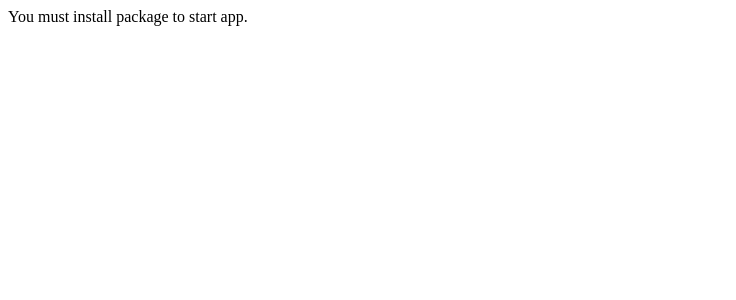
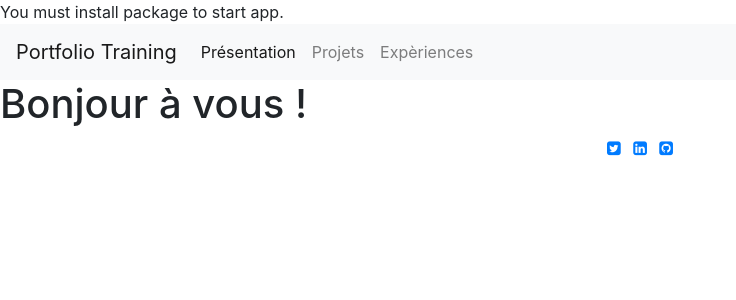
Before and after one commit to romainbourre/php_portfolio_subject, a PHP site: page / in a window 1280 px wide. Shown: the top 300 px of the page, without its empty margins (0-736 px from the left). Run offline with PHP 8.4, Linux system fonts and the light colour scheme.

Commit message:
Mise en place de la structure

```diff
--- a/public/index.php
+++ b/public/index.php
@@ -1 +1,26 @@
 <?php if (!@include_once('../vendor/autoload.php')) echo "You must install package to start app.";
+
+
+
+if (!empty($_GET['page'])) {
+    $page = trim($_GET['page']);
+}
+else {
+    $page = 'presentation';
+}
+$templateName = '';
+
+if ($page == 'projets') {
+    $templateName = 'projets';
+}
+else if ($page == 'experience') {
+    $templateName = 'experience';
+}
+else if ($page == 'presentation') {
+
+    $templateName = 'presentation';
+}
+
+require __DIR__.'/../src/templates/header.tpl.php';
+require __DIR__.'/../src/templates/'.$templateName.'.tpl.php';
+require __DIR__.'/../src/templates/footer.tpl.php';
--- /dev/null
+++ b/src/templates/experience.tpl.php
@@ -0,0 +1,3 @@
+<h1>
+    Mes expériences !
+</h1>
--- /dev/null
+++ b/src/templates/footer.tpl.php
@@ -0,0 +1,30 @@
+<footer>
+
+    <!-- Je crée une nouvelle ligne dans ma grille virtuelle: https://getbootstrap.com/docs/4.1/layout/grid/
+          Je déclare également que ces elements doivent être centré (flex): https://getbootstrap.com/docs/4.1/utilities/flex/#justify-content
+          ainsi que leur textes: https://getbootstrap.com/docs/4.1/utilities/text/#text-alignment -->
+    <div class="row justify-content-center text-center">
+        <div class="col-6 social-networks">
+            <!-- Je créé une liste: https://getbootstrap.com/docs/4.1/components/list-group/ -->
+            <ul class="list-inline">
+                <li class="list-inline-item"><a href="#"><i class="fa fa-twitter-square"></i></a></li>
+                <li class="list-inline-item"><a href="#"><i class="fa fa-linkedin-square"></i></a></li>
+                <li class="list-inline-item"><a href="#"><i class="fa fa-github-square"></i></a></li>
+            </ul>
+        </div>
+    </div>
+
+</footer>
+
+</div> <!-- /.container -->
+<!-- Optional JavaScript -->
+<!-- jQuery first, then Popper.js, then Bootstrap JS -->
+<script src="https://code.jquery.com/jquery-3.3.1.slim.min.js" integrity="sha384-q8i/X+965DzO0rT7abK41JStQIAqVgRVzpbzo5smXKp4YfRvH+8abtTE1Pi6jizo" crossorigin="anonymous">
+</script>
+<script src="https://cdnjs.cloudflare.com/ajax/libs/popper.js/1.14.3/umd/popper.min.js" integrity="sha384-ZMP7rVo3mIykV+2+9J3UJ46jBk0WLaUAdn689aCwoqbBJiSnjAK/l8WvCWPIPm49" crossorigin="anonymous">
+</script>
+<script src="https://stackpath.bootstrapcdn.com/bootstrap/4.1.1/js/bootstrap.min.js" integrity="sha384-smHYKdLADwkXOn1EmN1qk/HfnUcbVRZyYmZ4qpPea6sjB/pTJ0euyQp0Mk8ck+5T" crossorigin="anonymous">
+</script>
+</body>
+
+</html>
--- /dev/null
+++ b/src/templates/header.tpl.php
@@ -0,0 +1,33 @@
+<!doctype html>
+<html lang="en">
+
+<head>
+  <!-- Required meta tags -->
+  <meta charset="utf-8">
+  <meta name="viewport" content="width=device-width, initial-scale=1, shrink-to-fit=no">
+
+  <!-- Déclaration de notre font -->
+  <link href="https://fonts.googleapis.com/css?family=Open+Sans:300,400,800" rel="stylesheet">
+
+  <!-- Font-Awesome CSS -->
+  <link href="https://maxcdn.bootstrapcdn.com/font-awesome/4.7.0/css/font-awesome.min.css" rel="stylesheet" integrity="sha384-wvfXpqpZZVQGK6TAh5PVlGOfQNHSoD2xbE+QkPxCAFlNEevoEH3Sl0sibVcOQVnN" crossorigin="anonymous">
+
+  <!-- Bootstrap CSS -->
+  <link rel="stylesheet" href="https://stackpath.bootstrapcdn.com/bootstrap/4.1.1/css/bootstrap.min.css"
+    integrity="sha384-WskhaSGFgHYWDcbwN70/dfYBj47jz9qbsMId/iRN3ewGhXQFZCSftd1LZCfmhktB" crossorigin="anonymous">
+
+  <!-- Ma feuille de style pour mon blog -->
+  <link rel="stylesheet" href="./css/blog.css">
+
+  <title>Portfolio Php Training</title>
+</head>
+
+<body>
+
+  <!-- HEADER -->
+  <header>
+    <!-- NAV -->
+<nav>
+    <?php require __DIR__.'/../templates/nav.tpl.php'; ?>
+</nav>
+  </header>
--- /dev/null
+++ b/src/templates/nav.tpl.php
@@ -0,0 +1,20 @@
+<nav class="navbar navbar-expand-lg navbar-light bg-light">
+  <a class="navbar-brand" href="#">Portfolio Training</a>
+  <button class="navbar-toggler" type="button" data-toggle="collapse" data-target="#navbarSupportedContent" aria-controls="navbarSupportedContent" aria-expanded="false" aria-label="Toggle navigation">
+    <span class="navbar-toggler-icon"></span>
+  </button>
+
+  <div class="collapse navbar-collapse" id="navbarSupportedContent">
+    <ul class="navbar-nav mr-auto">
+      <li class="nav-item active">
+        <a class="nav-link" href="index.php?page=presentation">Présentation <span class="sr-only">(current)</span></a>
+      </li>
+      <li class="nav-item">
+        <a class="nav-link" href="index.php?page=projets">Projets</a>
+      </li>
+      <li class="nav-item">
+        <a class="nav-link" href="index.php?page=experience">Expèriences</a>
+      </li>
+    </ul>
+  </div>
+</nav>
--- /dev/null
+++ b/src/templates/presentation.tpl.php
@@ -0,0 +1,3 @@
+<h1>
+    Bonjour à vous !
+</h1>
--- /dev/null
+++ b/src/templates/projets.tpl.php
@@ -0,0 +1,3 @@
+<h1>
+    Mes projets !
+</h1>
```
Also changed, not shown: src/templates/main..tpl.php (added).
